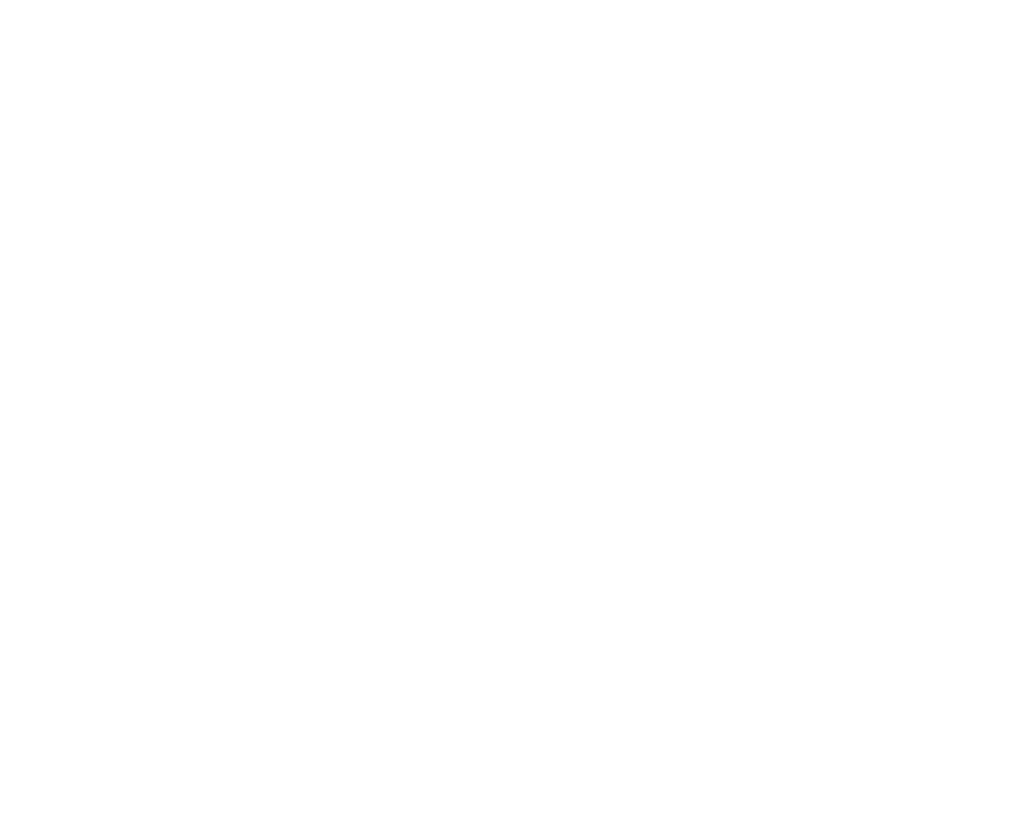
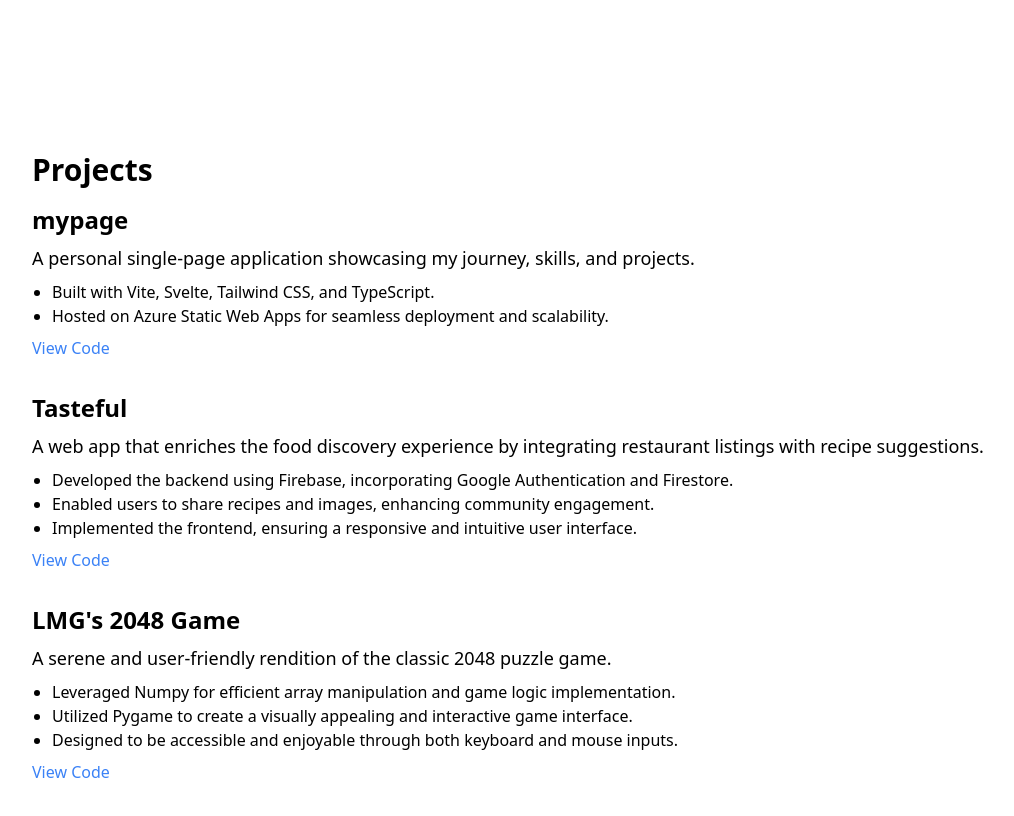
Before and after one commit to Manue1C/mypage, a Svelte app in the folder my-project/: page / in a window 1280 px wide. Shown: the part 1480-2296 px from the top of the page, without its empty margins (0-1014 px from the left). Built offline with nearby package versions, Linux system fonts and the light colour scheme.

Commit message:
added content to Projects section

```diff
--- a/my-project/src/Projects.svelte
+++ b/my-project/src/Projects.svelte
@@ -0,0 +1,43 @@
+<script lang="ts">
+    // Any necessary script logic
+  </script>
+
+  <div class="container mx-auto p-8">
+    <h2 class="text-3xl font-bold mb-4">Projects</h2>
+
+    <!-- Project 1: mypage -->
+    <div class="mb-8">
+      <h3 class="text-2xl font-bold mb-2">mypage</h3>
+      <p class="text-lg mb-2">A personal single-page application showcasing my journey, skills, and projects.</p>
+      <ul class="list-disc pl-5 mb-2">
+        <li>Built with Vite, Svelte, Tailwind CSS, and TypeScript.</li>
+        <li>Hosted on Azure Static Web Apps for seamless deployment and scalability.</li>
+      </ul>
+      <a class="text-blue-500 hover:underline" href="https://github.com/mcoronel814/mypage.git">View Code</a>
+    </div>
+
+    <!-- Project 2: Tasteful -->
+    <div class="mb-8">
+      <h3 class="text-2xl font-bold mb-2">Tasteful</h3>
+      <p class="text-lg mb-2">A web app that enriches the food discovery experience by integrating restaurant listings with recipe suggestions.</p>
+      <ul class="list-disc pl-5 mb-2">
+        <li>Developed the backend using Firebase, incorporating Google Authentication and Firestore.</li>
+        <li>Enabled users to share recipes and images, enhancing community engagement.</li>
+        <li>Implemented the frontend, ensuring a responsive and intuitive user interface.</li>
+      </ul>
+      <a class="text-blue-500 hover:underline" href="https://github.com/mcoronel814/tasteful.git">View Code</a>
+    </div>
+
+    <!-- Project 3: LMG's 2048 Game -->
+    <div class="mb-8">
+      <h3 class="text-2xl font-bold mb-2">LMG's 2048 Game</h3>
+      <p class="text-lg mb-2">A serene and user-friendly rendition of the classic 2048 puzzle game.</p>
+      <ul class="list-disc pl-5 mb-2">
+        <li>Leveraged Numpy for efficient array manipulation and game logic implementation.</li>
+        <li>Utilized Pygame to create a visually appealing and interactive game interface.</li>
+        <li>Designed to be accessible and enjoyable through both keyboard and mouse inputs.</li>
+      </ul>
+      <a class="text-blue-500 hover:underline" href="https://github.com/mcoronel814/team_lmg_2048game.git">View Code</a>
+    </div>
+
+  </div>
```
